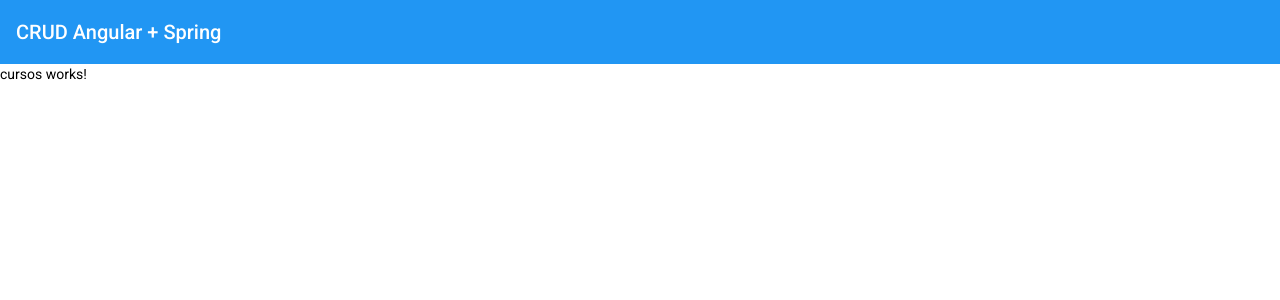
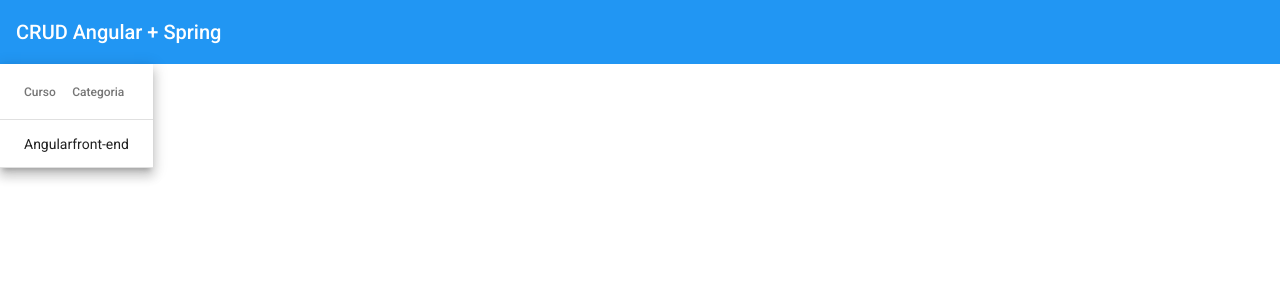
Before and after one commit to patricia1602/crud-angular-spring, an Angular app in the folder crud-angular/: page /cursos in a window 1280 px wide. Shown: the top 300 px of the page. Built offline with nearby package versions, Linux system fonts and the light colour scheme.

Commit message:
angular2

```diff
--- a/crud-angular/src/app/cursos/cursos/cursos.component.html
+++ b/crud-angular/src/app/cursos/cursos/cursos.component.html
@@ -1 +1,17 @@
-<p>cursos works!</p>
+<table mat-table [dataSource]="cursos" class="mat-elevation-z8">
+
+  <!-- Name Column -->
+  <ng-container matColumnDef="name">
+    <th mat-header-cell *matHeaderCellDef> Curso </th>
+    <td mat-cell *matCellDef="let curso"> {{ curso.name }} </td>
+  </ng-container>
+
+  <!-- Category Column -->
+  <ng-container matColumnDef="category">
+    <th mat-header-cell *matHeaderCellDef> Categoria </th>
+    <td mat-cell *matCellDef="let curso"> {{ curso.category}} </td>
+   </ng-container>
+
+  <tr mat-header-row *matHeaderRowDef="displayedColumns"></tr>
+  <tr mat-row *matRowDef="let row; columns: displayedColumns;"></tr>
+</table>
--- a/crud-angular/src/app/cursos/cursos/cursos.component.ts
+++ b/crud-angular/src/app/cursos/cursos/cursos.component.ts
@@ -1,4 +1,5 @@
 import { Component, OnInit } from '@angular/core';
+import { Curso } from '../model/curso';
 
 @Component({
   selector: 'app-cursos',
@@ -7,7 +8,13 @@
 })
 export class CursosComponent implements OnInit {
 
+  cursos: Curso[] = [
+    { _id: '1s', name: 'Angular', category: 'front-end'}
+  ];
+  displayedColumns = ['name','category'];
+
   constructor() { }
+    //this.cursos = [];
 
   ngOnInit(): void {
   }
--- /dev/null
+++ b/crud-angular/src/app/cursos/model/curso.ts
@@ -0,0 +1,5 @@
+export interface Curso {
+  _id: string;
+  name: string;
+  category: string;
+}
```
Also changed, not shown: crud-angular/src/app/cursos/cursos.module.ts (+4 -3 lines).
